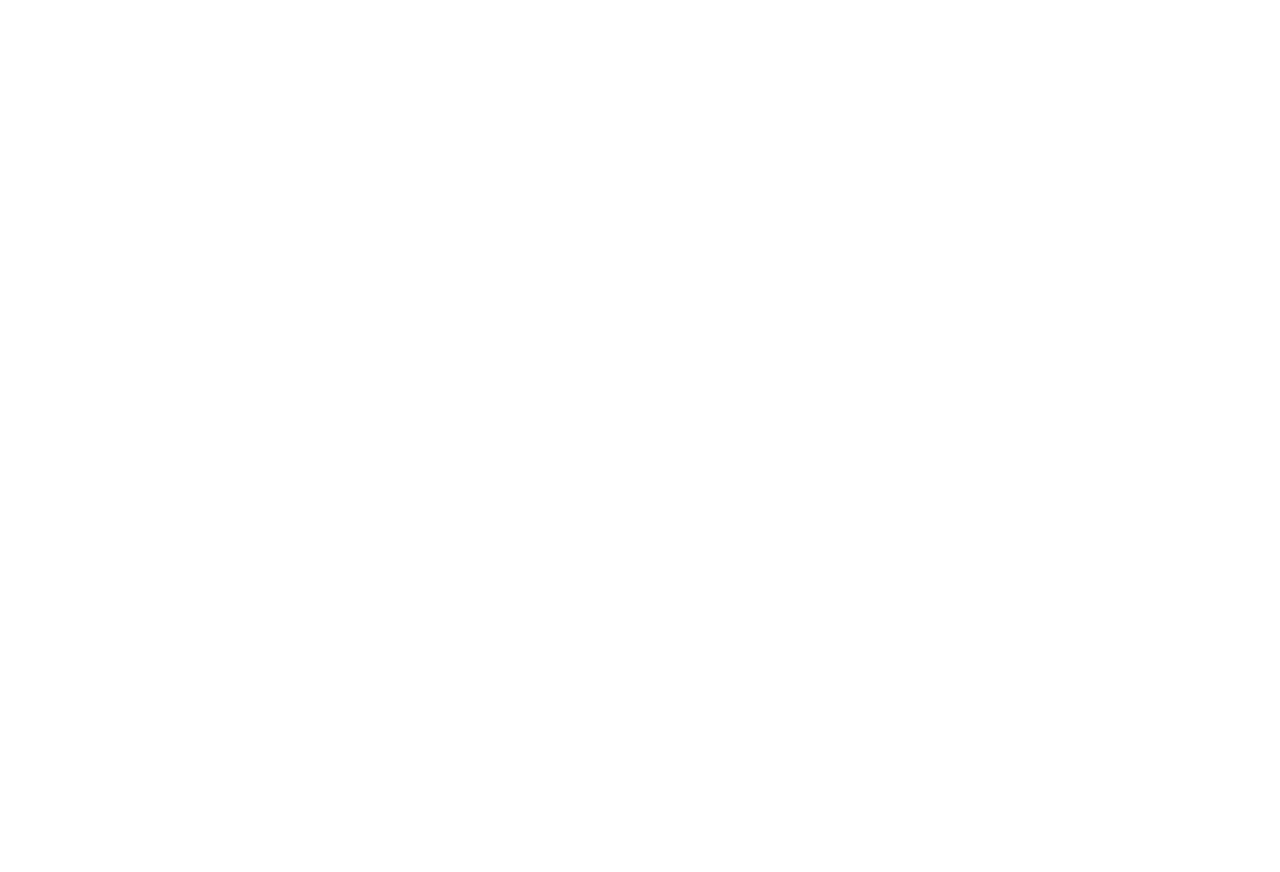
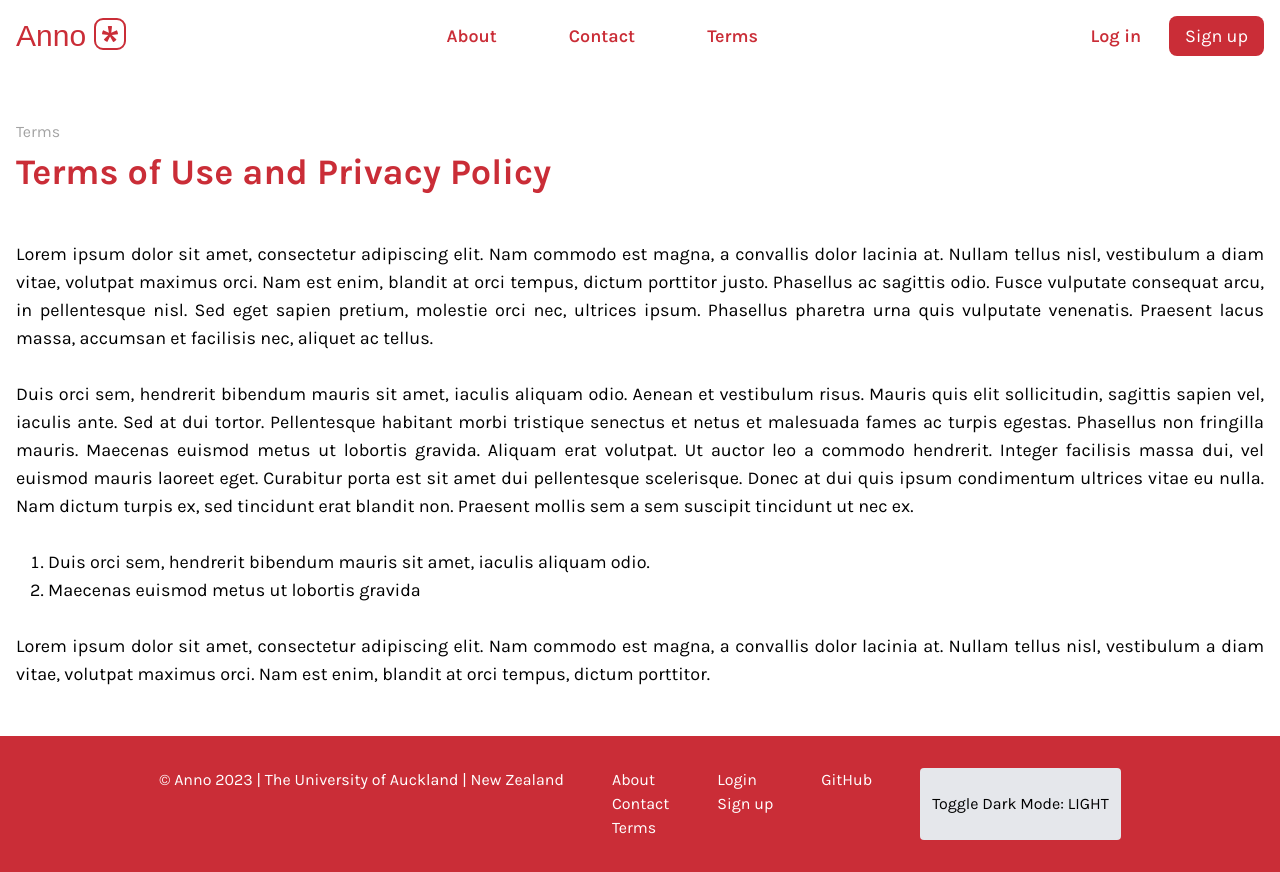
Before and after one commit to mjakeman/anno-pdf, a React (Vite) app in the folder frontend/: page /project-group-fearless-foxes/terms in a window 1280 px wide. Before the commit this address had no page. Before the commit the page ends 800 px from the top, so only its background shows below. Built offline with nearby package versions, Linux system fonts and the light colour scheme; a web font is replaced by a local one.

Commit message:
PDF-38: Completed Terms of Use page

```diff
--- a/frontend/src/App.tsx
+++ b/frontend/src/App.tsx
@@ -6,6 +6,7 @@ import PublicLayout from "./components/public/layout/PublicLayout";
 import Home from "./components/public/pages/Home";
 import About from "./components/public/pages/About";
 import Contact from "./components/public/pages/Contact";
+import Terms from "./components/public/pages/Terms";
 
 export default function App() {
 
@@ -17,6 +18,7 @@ export default function App() {
                 <Route index element={<Home/>} />
                 <Route path="about" element={<About/>} />
                 <Route path="contact" element={<Contact/>} />
+                <Route path="terms" element={<Terms/>} />
             </Route>
             <Route path="project-group-fearless-foxes/dash" element={<DashboardLayout />}>
                 <Route index element={<Dashboard/>} />
--- /dev/null
+++ b/frontend/src/components/public/pages/Terms.tsx
@@ -0,0 +1,37 @@
+import PrimaryButton from "../../PrimaryButton";
+import Container from "../../Container";
+
+export default function Terms() {
+    return (
+        <Container>
+            <section className="my-12">
+                <p className="text-neutral-400 dark:text-white">Terms</p>
+                <h1 className="mt-2 text-4xl font-bold text-anno-red-primary dark:text-anno-pink-500">Terms of Use and Privacy Policy</h1>
+                {/*TODO: replace with actual policies */}
+                <div className="text-lg dark:text-white mt-12 text-justify">
+                    <p>
+                        Lorem ipsum dolor sit amet, consectetur adipiscing elit. Nam commodo est magna, a convallis dolor
+                        lacinia at. Nullam tellus nisl, vestibulum a diam vitae, volutpat maximus orci. Nam est enim,
+                        blandit at orci tempus, dictum porttitor justo. Phasellus ac sagittis odio. Fusce vulputate
+                        consequat arcu, in pellentesque nisl. Sed eget sapien pretium, molestie orci nec, ultrices ipsum.
+                        Phasellus pharetra urna quis vulputate venenatis. Praesent lacus massa, accumsan et facilisis nec,
+                        aliquet ac tellus.
+                    </p>
+                    <br />
+                    <p>
+                        Duis orci sem, hendrerit bibendum mauris sit amet, iaculis aliquam odio. Aenean et vestibulum risus. Mauris quis elit sollicitudin, sagittis sapien vel, iaculis ante. Sed at dui tortor. Pellentesque habitant morbi tristique senectus et netus et malesuada fames ac turpis egestas. Phasellus non fringilla mauris. Maecenas euismod metus ut lobortis gravida. Aliquam erat volutpat. Ut auctor leo a commodo hendrerit. Integer facilisis massa dui, vel euismod mauris laoreet eget. Curabitur porta est sit amet dui pellentesque scelerisque. Donec at dui quis ipsum condimentum ultrices vitae eu nulla. Nam dictum turpis ex, sed tincidunt erat blandit non. Praesent mollis sem a sem suscipit tincidunt ut nec ex.
+                    </p>
+                    <br />
+                    <ol className="list-decimal ml-8">
+                        <li>Duis orci sem, hendrerit bibendum mauris sit amet, iaculis aliquam odio.</li>
+                        <li>Maecenas euismod metus ut lobortis gravida</li>
+                    </ol>
+                    <br />
+                    <p>
+                        Lorem ipsum dolor sit amet, consectetur adipiscing elit. Nam commodo est magna, a convallis dolor lacinia at. Nullam tellus nisl, vestibulum a diam vitae, volutpat maximus orci. Nam est enim, blandit at orci tempus, dictum porttitor.
+                    </p>
+                </div>
+            </section>
+        </Container>
+    );
+}
```
